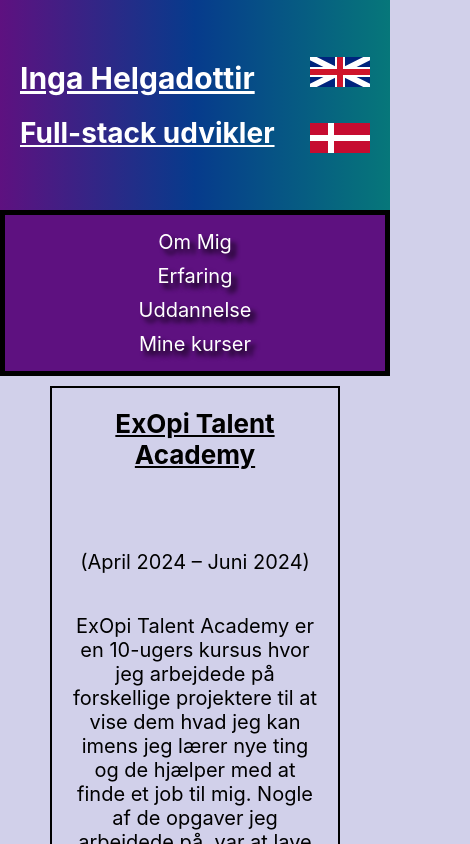
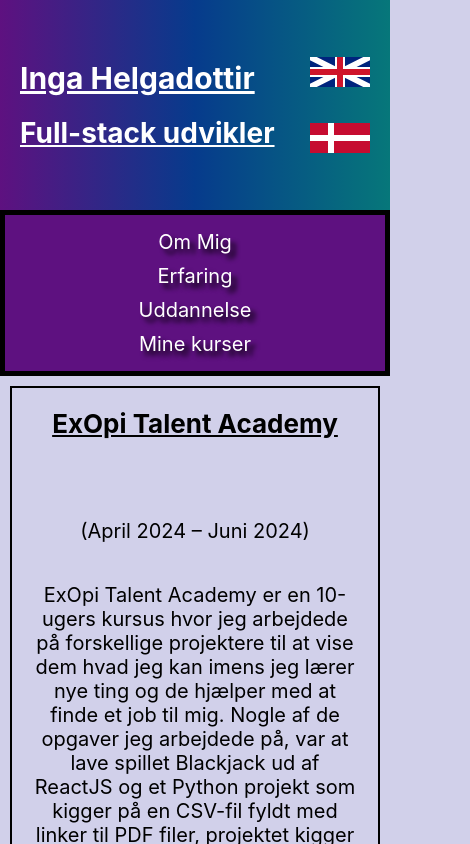
Before and after one commit to Inga-Helgadottir/CodeCV, a React (Create React App) app: page /Courses in a window 390 px wide. Shown: the top 844 px of the page, 470 px wide, since content can reach past the window. Built offline with nearby package versions, Linux system fonts and the light colour scheme.

Commit message:
made the sections responsive

```diff
--- a/src/Styles/Sections.css
+++ b/src/Styles/Sections.css
@@ -2,3 +2,14 @@
   border: double 2px black;
   margin: 10px 50px;
 }
+
+.sectionElement {
+  padding: 5px;
+}
+
+/* Responsive */
+@media only screen and (max-width: 790px) {
+  .section {
+    margin: 10px;
+  }
+}
```
